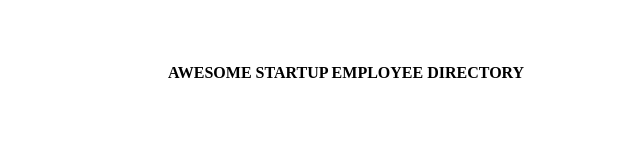
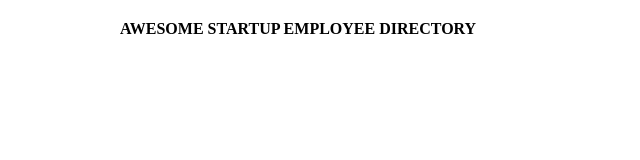
Before and after one commit to junior66/Techdegree-Project-8, a plain HTML site: page index.html in a window 1280 px wide. Shown: the whole page, without its empty margins (88-728 px from the left). Drawn offline with Linux system fonts and the light colour scheme; no server answers.

Commit message:
Update stylesheet.css

```diff
--- a/stylesheet.css
+++ b/stylesheet.css
@@ -1,12 +1,11 @@
 body {
     position: relative;
-    margin: 5% 20%;
 }
 
 h1 {
     text-transform: uppercase;
     font-size: medium;
-    margin: 20px 0;
+    margin: 20px 200px;
 }
 
 .overlay {
@@ -44,6 +43,7 @@ h1 {
     display: grid;
     grid-template-columns: 1fr 1fr 1fr;
     gap: 20px;
+    padding: 20px 200px;
 
 
 }
```
